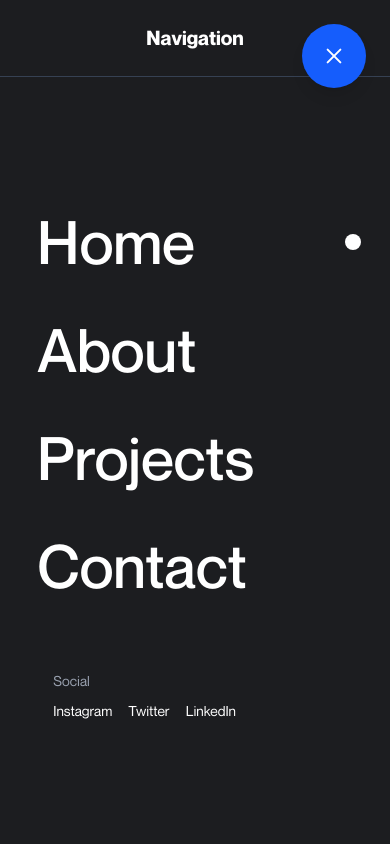
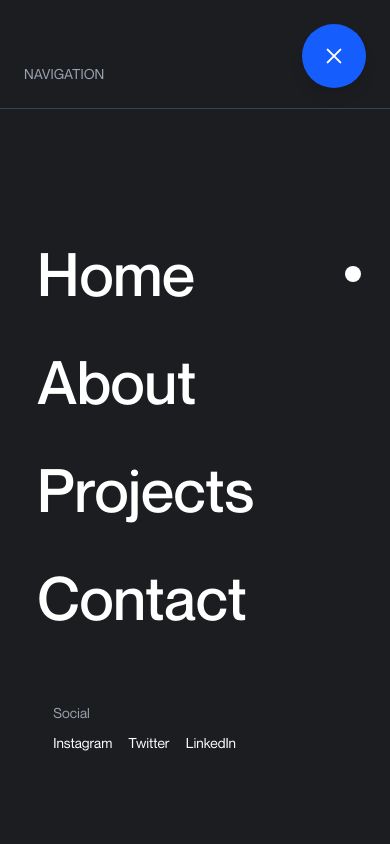
Before and after one commit to Abdulrahman-Nasser0/portifolio, a React (Vite) app: page / in a window 390 px wide. Both pictures are taken after a click on the button "Menu". Shown: the top 844 px of the page. Built offline with nearby package versions, Linux system fonts and the light colour scheme.

Commit message:
Make the scrollbar of the menu works for mobile

```diff
--- a/src/components/layout/offcanvas/index.jsx
+++ b/src/components/layout/offcanvas/index.jsx
@@ -26,24 +26,34 @@ export function Offcanvas({ isOpen, onClose, onNavigate }) {
 
       {/* Menu Panel */}
       <motion.div
-        className="fixed top-0 right-0 h-full w-full md:max-w-[70%] lg:max-w-[50%] bg-[var(--main-black)] text-white z-50 flex flex-col"
+        className="fixed top-0 right-0 h-full w-full md:max-w-[70%] lg:max-w-[50%] bg-[var(--main-black)] text-white z-50 flex flex-col overflow-hidden"
         variants={slideLeft}
         initial="initial"
         animate="enter"
         exit="exit"
       >
         {/* Header */}
-        <div className="flex justify-center items-center p-6 border-b border-gray-700">
-          <h2 className="text-xl font-bold">Navigation</h2>
+        <div className="flex-shrink-0 flex mt-10 p-6 border-b border-gray-700">
+          <h2 className="text-sm text-gray-400 uppercase">Navigation</h2>
         </div>
-        <div className="py-[15vh] px-[7.5vw] pb-[10vh]">
-          {/* Body */}
-          <div className="flex-1 scrollbar-hide ">
-            <MenuBody onLinkClick={handleLinkClick} />
+
+        {/* Scrollable Content */}
+        <div className="flex-1 overflow-y-auto scrollbar-hide"
+             style={{
+               scrollbarWidth: 'none', /* Firefox */
+               msOverflowStyle: 'none', /* Internet Explorer 10+ */
+             }}>
+          <div className="py-[15vh] px-[7.5vw] pb-[10vh] min-h-full flex flex-col">
+            {/* Body */}
+            <div className="flex-1">
+              <MenuBody onLinkClick={handleLinkClick} />
+            </div>
+
+            {/* Footer */}
+            <div className="mt-auto">
+              <MenuFooter />
+            </div>
           </div>
-
-          {/* Footer */}
-          <MenuFooter />
         </div>
       </motion.div>
     </>
```
